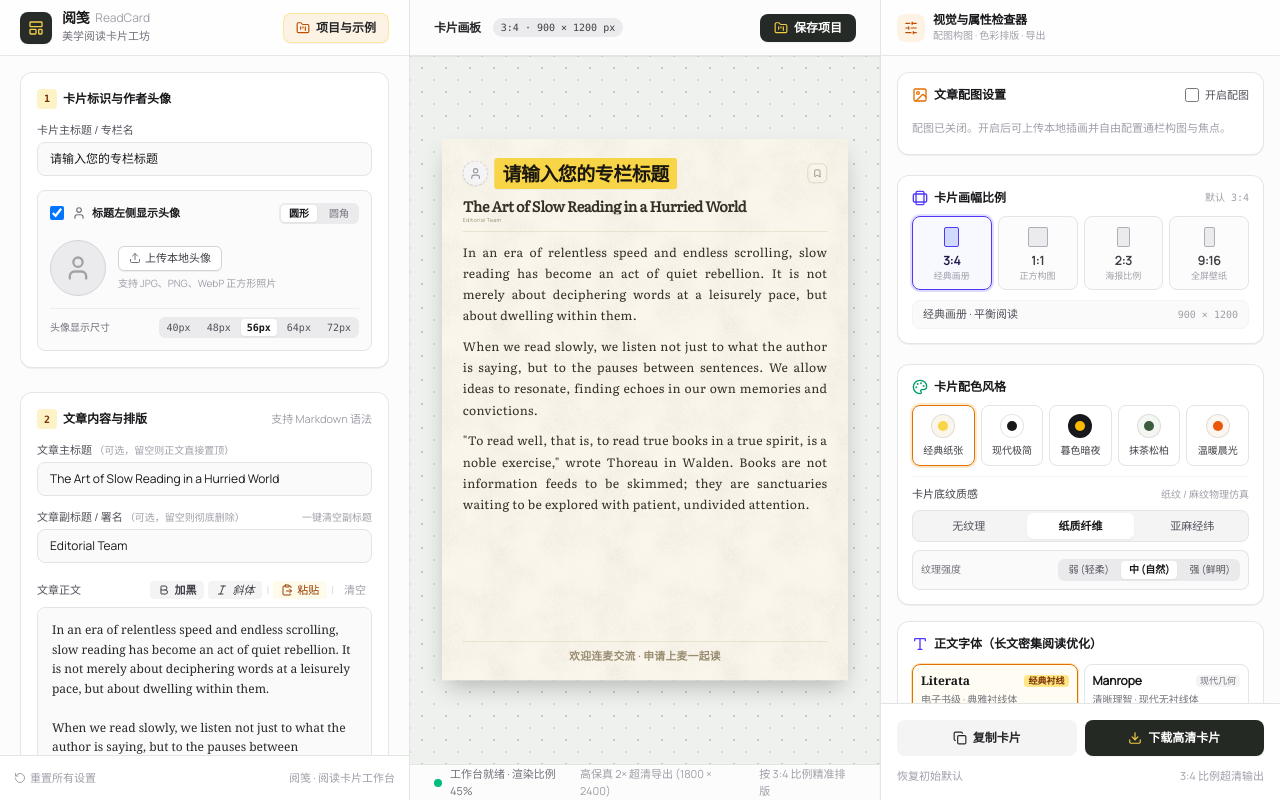
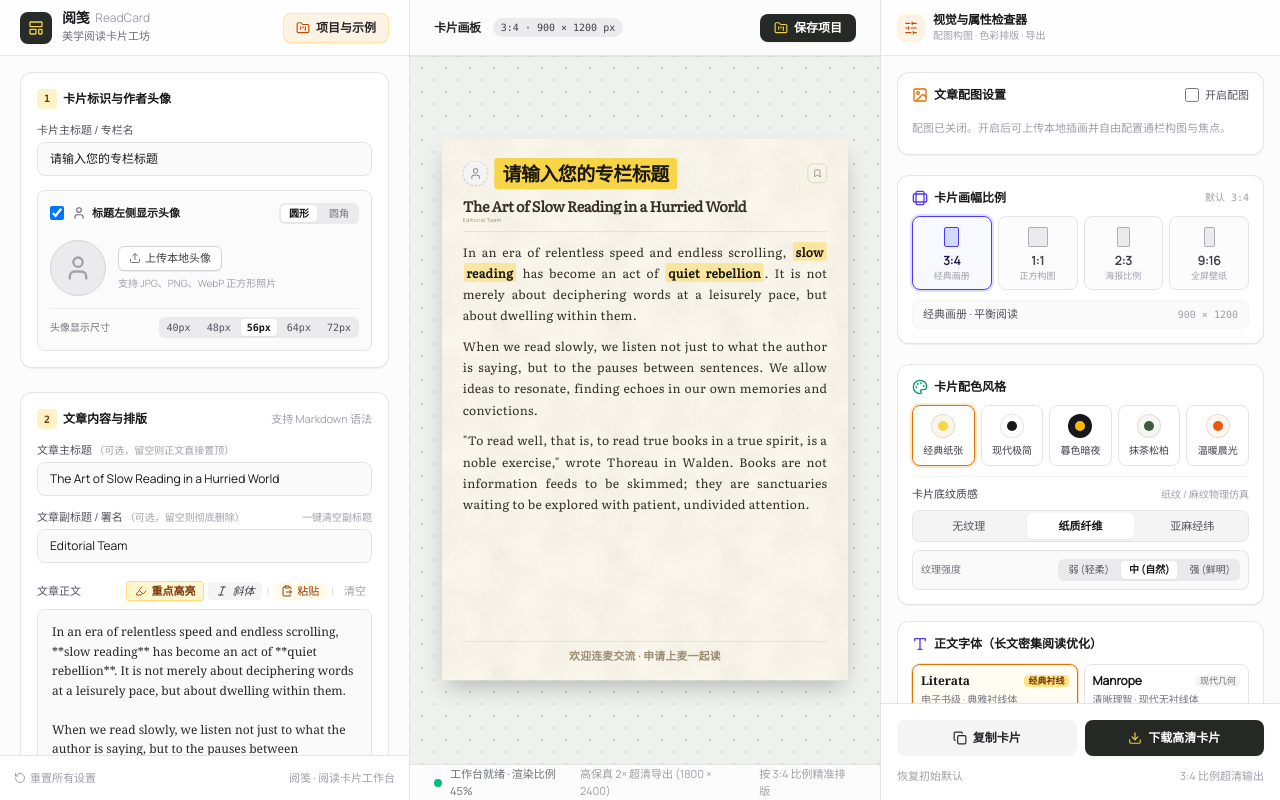
Before and after one commit to phoenixlwpapix/read-card, a React (Vite) app: page / in a window 1280 px wide. Built offline with nearby package versions, Linux system fonts and the light colour scheme.

Commit message:
feat: add theme-matched background highlight for emphasized text

```diff
--- a/src/components/ReadingCard.tsx
+++ b/src/components/ReadingCard.tsx
@@ -17,14 +17,14 @@ function renderMarkdownInline(text: string) {
   return parts.map((part, pIdx) => {
     if (part.startsWith('***') && part.endsWith('***') && part.length > 6) {
       return (
-        <strong key={pIdx} className="font-bold italic">
+        <strong key={pIdx} className="font-bold italic card-highlight">
           {part.slice(3, -3)}
         </strong>
       );
     }
     if (part.startsWith('**') && part.endsWith('**') && part.length > 4) {
       return (
-        <strong key={pIdx} className="font-bold underline-offset-4">
+        <strong key={pIdx} className="font-bold card-highlight">
           {part.slice(2, -2)}
         </strong>
       );
--- a/src/components/Sidebar.tsx
+++ b/src/components/Sidebar.tsx
@@ -5,8 +5,8 @@ import {
   Upload,
   RotateCcw,
   LayoutTemplate,
-  Bold,
   Italic,
+  Highlighter,
   ClipboardPaste,
   FileText,
   SlidersHorizontal,
@@ -378,11 +378,11 @@ export const Sidebar: React.FC<SidebarProps> = ({
                 <button
                   type="button"
                   onClick={handleInsertBold}
-                  className="text-zinc-700 hover:text-zinc-950 font-bold px-2 py-0.5 rounded bg-zinc-100 hover:bg-zinc-200 flex items-center gap-1 transition-colors cursor-pointer"
-                  title="为选中文本加粗 (**加黑**)"
+                  className="text-amber-900 hover:text-amber-950 font-bold px-2 py-0.5 rounded bg-amber-100/80 hover:bg-amber-100 border border-amber-300/60 flex items-center gap-1 transition-colors cursor-pointer shadow-2xs"
+                  title="为选中文本添加主题底色重点高亮 (**重点文字**)"
                 >
-                  <Bold className="w-3 h-3" />
-                  <span>加黑</span>
+                  <Highlighter className="w-3 h-3 text-amber-700" />
+                  <span>重点高亮</span>
                 </button>
                 <button
                   type="button"
@@ -421,7 +421,7 @@ export const Sidebar: React.FC<SidebarProps> = ({
               rows={14}
               value={config.articleContent}
               onChange={(e) => onChange({ articleContent: e.target.value })}
-              placeholder="在此粘贴或输入英文/中英文文章内容...&#10;&#10;空行分段，系统将根据所选比例自动排版与智能分页。支持 **加黑重点文字** 与 *斜体*。"
+              placeholder="在此粘贴或输入英文/中英文文章内容...&#10;&#10;空行分段，系统将根据所选比例自动排版与智能分页。支持 **重点高亮文字**（主题匹配底色）与 *斜体*。"
               className="w-full flex-1 min-h-[280px] px-3.5 py-3 bg-zinc-50 border border-zinc-200 rounded-lg text-xs text-zinc-800 focus:bg-white focus:border-amber-500 focus:ring-1 focus:ring-amber-500 transition-colors leading-relaxed resize-y font-serif"
               spellCheck={false}
             />
--- a/src/constants/samples.ts
+++ b/src/constants/samples.ts
@@ -15,7 +15,7 @@ export const SAMPLE_ARTICLES: { name: string; config: Partial<CardConfig> }[] =
       avatarSize: 56,
       articleTitle: 'The Art of Slow Reading in a Hurried World',
       author: 'Marcel Proust & Henry David Thoreau',
-      articleContent: `In an era of relentless speed and endless scrolling, slow reading has become an act of quiet rebellion. It is not merely about deciphering words at a leisurely pace, but about dwelling within them.
+      articleContent: `In an era of relentless speed and endless scrolling, **slow reading** has become an act of **quiet rebellion**. It is not merely about deciphering words at a leisurely pace, but about dwelling within them.
 
 When we read slowly, we listen not just to what the author is saying, but to the pauses between thoughts. We allow ideas to resonate, finding echoes in our own lived experience.
 
@@ -46,9 +46,9 @@ When we read slowly, we listen not just to what the author is saying, but to the
       avatarSize: 56,
       articleTitle: 'Deep Work: Cultivating Focus in a Distracted Age',
       author: 'Cal Newport',
-      articleContent: `The ability to perform deep work is becoming increasingly rare at exactly the same time it is becoming increasingly valuable in our economy. As a consequence, the few who cultivate this skill, and then make it the core of their working life, will thrive.
+      articleContent: `The ability to perform **deep work** is becoming increasingly rare at exactly the same time it is becoming increasingly valuable in our economy. As a consequence, the few who cultivate this skill, and then make it the core of their working life, will thrive.
 
-Deep work is not a nostalgic luxury; it is a pragmatic necessity. To produce at your peak level you need to work for extended periods with full concentration on a single task free from distraction.
+Deep work is not a nostalgic luxury; it is a pragmatic necessity. To produce at your peak level you need to work for extended periods with **full concentration** on a single task free from distraction.
 
 True craft requires calm waters. Give your mind the stillness it deserves, and extraordinary ideas will follow naturally.`,
       showImage: false,
@@ -77,7 +77,7 @@ True craft requires calm waters. Give your mind the stillness it deserves, and e
       avatarSize: 56,
       articleTitle: 'The Beauty of Subtracting the Non-Essential',
       author: 'Antoine de Saint-Exupéry',
-      articleContent: `Perfection is achieved, not when there is nothing more to add, but when there is nothing left to take away.
+      articleContent: `**Perfection is achieved**, not when there is nothing more to add, but when there is nothing left to take away.
 
 In life, as in design, we often burden ourselves with clutter under the illusion of enrichment. But true elegance lies in the courage to strip away the superfluous until only the essential remains.
 
@@ -108,7 +108,7 @@ export const INITIAL_CONFIG: CardConfig = {
   avatarSize: 56,
   articleTitle: 'The Art of Slow Reading in a Hurried World',
   author: 'Editorial Team',
-  articleContent: `In an era of relentless speed and endless scrolling, slow reading has become an act of quiet rebellion. It is not merely about deciphering words at a leisurely pace, but about dwelling within them.
+  articleContent: `In an era of relentless speed and endless scrolling, **slow reading** has become an act of **quiet rebellion**. It is not merely about deciphering words at a leisurely pace, but about dwelling within them.
 
 When we read slowly, we listen not just to what the author is saying, but to the pauses between sentences. We allow ideas to resonate, finding echoes in our own memories and convictions.
 
--- a/src/styles.css
+++ b/src/styles.css
@@ -150,6 +150,46 @@
   color: #6c544c;
 }
 
+/* Card Highlight (Theme-matched emphasis background for **bold** text) */
+.card-highlight {
+  display: inline;
+  padding: 1px 6px;
+  margin: 0 1.5px;
+  border-radius: 4px;
+  box-decoration-break: clone;
+  -webkit-box-decoration-break: clone;
+  font-weight: 700;
+  transition: background-color 0.2s ease, color 0.2s ease;
+}
+
+.card-theme-paper .card-highlight {
+  background-color: rgba(248, 212, 71, 0.45);
+  color: #1a1610;
+}
+
+.card-theme-minimal .card-highlight {
+  background-color: #fef08a;
+  color: #18181b;
+}
+
+.card-theme-dark .card-highlight {
+  background-color: rgba(245, 158, 11, 0.28);
+  color: #fef08a;
+  box-shadow: inset 0 0 0 1px rgba(245, 158, 11, 0.4);
+}
+
+.card-theme-matcha .card-highlight {
+  background-color: rgba(77, 124, 80, 0.22);
+  color: #132214;
+  box-shadow: inset 0 0 0 1px rgba(77, 124, 80, 0.28);
+}
+
+.card-theme-warm .card-highlight {
+  background-color: rgba(234, 88, 12, 0.22);
+  color: #271711;
+  box-shadow: inset 0 0 0 1px rgba(234, 88, 12, 0.28);
+}
+
 /* Article Illustration Float and Layout */
 .card-illustration-float {
   float: right;
```
